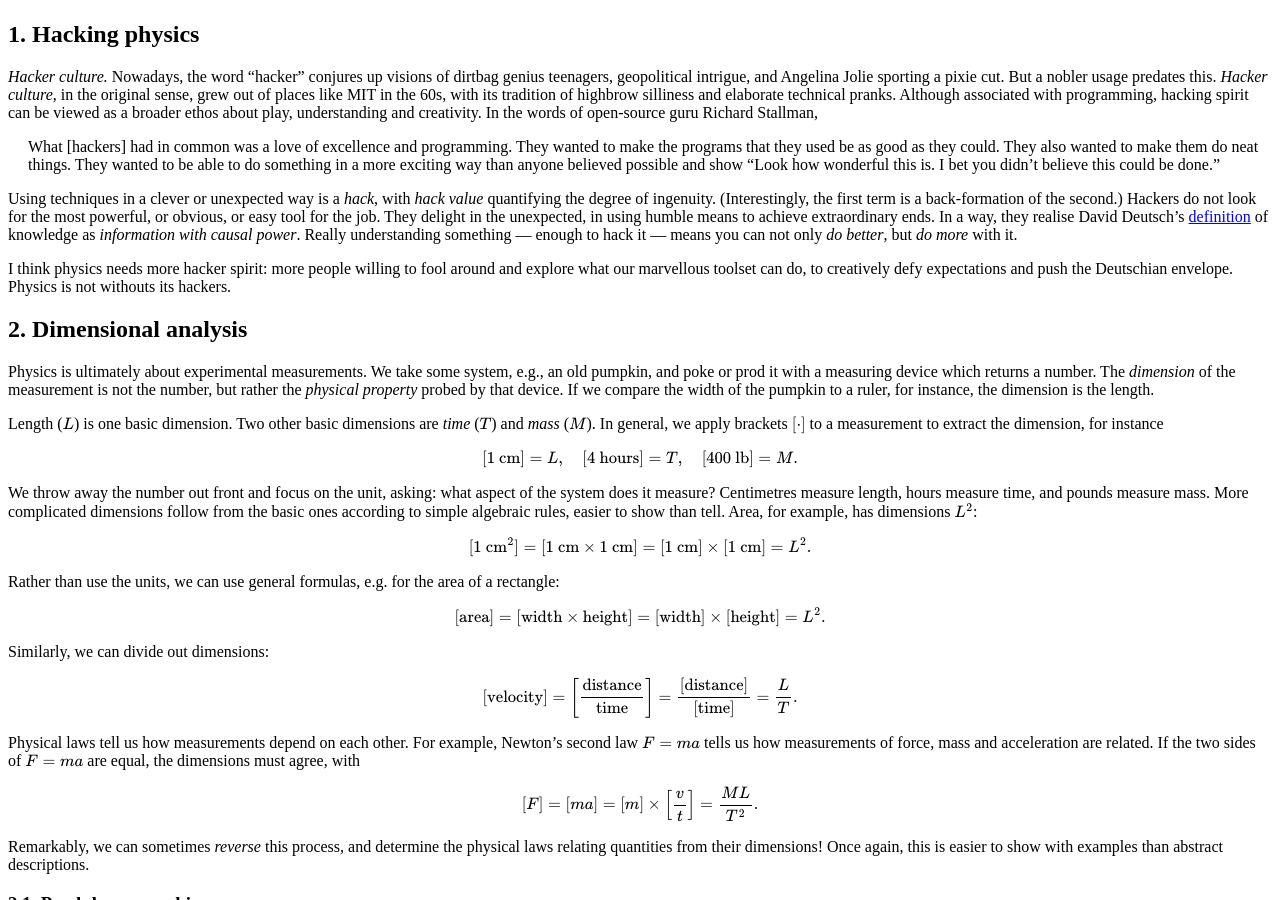
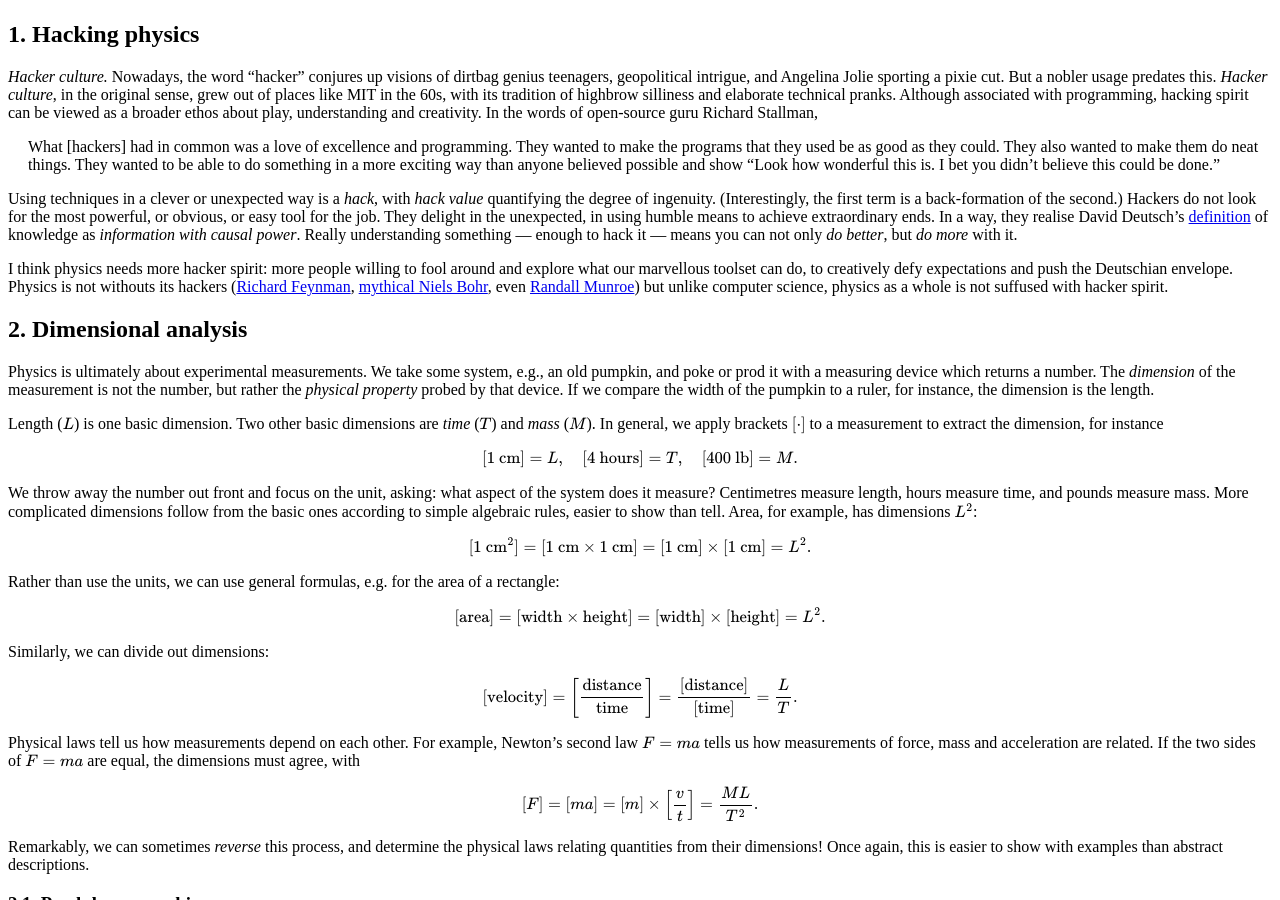
Before and after one commit to hapax/hapax.github.io, a Jekyll site: the page built from assets/simple-physics.md, in a window 1280 px wide and 900 px high, scrolled down 868 px. Built offline with Jekyll 4.4.1, drawn with Linux system fonts in a browser that asks for light colours; our own code applies the rules of GitHub Pages for plain Markdown files; formulas are drawn with MathJax 3; a script that is not in the unit is left out.

Commit message:
Update simple-physics.md

```diff
--- a/assets/simple-physics.md
+++ b/assets/simple-physics.md
@@ -65,7 +65,11 @@ not only *do better*, but *do more* with it.
 I think physics needs more hacker spirit: more people willing to fool
 around and explore what our marvellous toolset can do, to creatively
 defy expectations and push the Deutschian envelope.
-Physics is not withouts its hackers.
+Physics is not withouts its hackers
+([Richard Feynman](https://en.wikipedia.org/wiki/Richard_feynman),
+[mythical Niels Bohr](https://en.wikipedia.org/wiki/Barometer_question),
+even [Randall Munroe](https://what-if.xkcd.com/)) but unlike computer
+science, physics as a whole is not suffused with hacker spirit.
 
 ## 2. Dimensional analysis <a id="sec-2" name="sec-2"></a>
 
```
